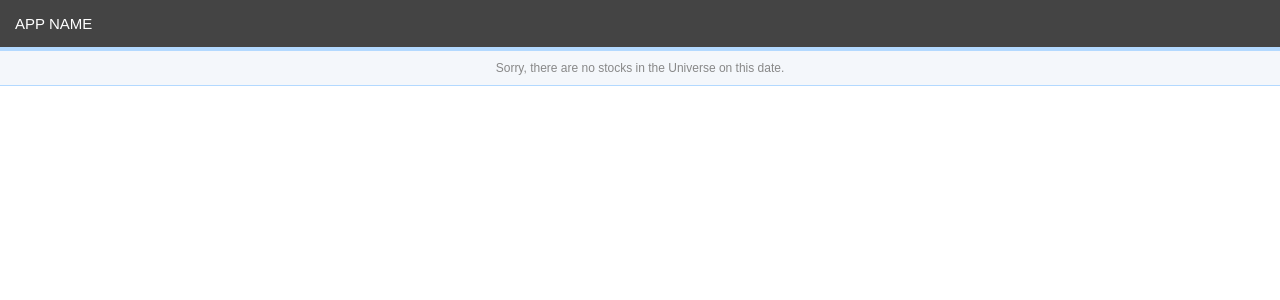
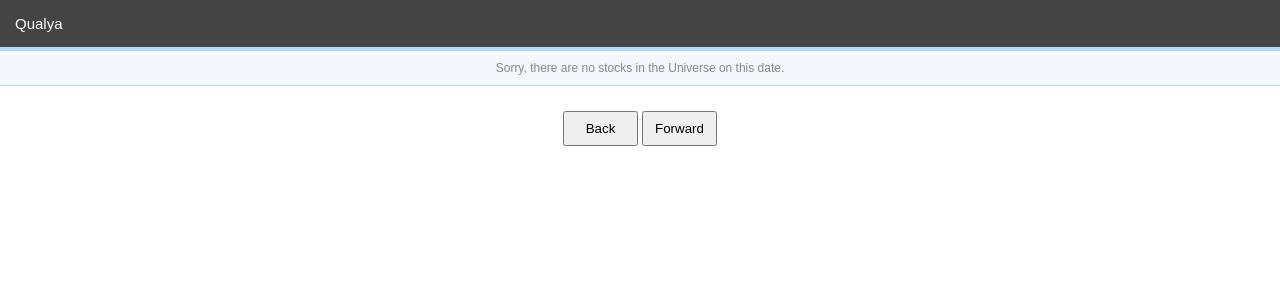
Before and after one commit to mwunder/qualya, a Django app: template twitter_stock/templates/stock_sentiment_universe.html in a window 1280 px wide. Shown: the top 300 px of the page. Run offline with Django 3.2, Linux system fonts and the light colour scheme; the template is opened without the code that fills it: most values are stand-ins (such as "Sample title", 1, 10 or a date in 2020); parts of the project's set-up code (start-up, migrations or seed data) failed here and were passed over.

Commit message:
Date back button

```diff
--- a/sentiment/views.py
+++ b/sentiment/views.py
@@ -37,8 +37,9 @@ def stock_sentiment_universe(request):
 
     # Fetch the statuses from stock_status given the date constraints
     interval     = 1440 if 'w' not in request.GET or not is_num(request.GET['w']) else int(request.GET['w'])
+    increment    = 0 if 'inc' not in request.GET else int(request.GET['inc'])
     current_date = datetime.now()-timedelta(minutes=interval) # datetime.strptime('2016-08-08','%Y-%m-%d') <-- placeholder date
-    end_date     = get_date_from(request.GET,current_date)
+    end_date     = get_date_from(request.GET,current_date)+timedelta(minutes=1440*increment)
     # end_date     = datetime(end_date.year,end_date.month,end_date.day)
     statuses     = Stock_status.objects.filter(created_at__gte=end_date, created_at__lte=end_date+timedelta(minutes=interval))
     prices       = Stock_price.objects.filter(trading_day__gt=end_date-timedelta(minutes=interval+1400), trading_day__lte=end_date)
--- a/sentiment_refs.py
+++ b/sentiment_refs.py
@@ -38,7 +38,7 @@ stopwords = stopwords | set(['could','would','should','may','still','one','via',
     "here's",'get','well','make', 'much','many','getting','going','must','maybe'\
     'see','look','looks','looking','says','let', 'think','need', \
     'maturity','stock','stocks','#stocks','shares','trade','trades',
-    'inc', 'llc','spi', 'institution_name', 't_handle'])
+    'inc', 'llc','spi']) # , 'institution_name', 't_handle'])
 
 days_of_week = ['monday','sunday','tuesday','wednesday','thursday','friday','saturday','tues','weds','thurs']
 months = [ 'oct', 'sep','aug','nov','dec','jan','feb','march','april','jun','june','july','jul',
--- a/twitter_stock/static/css/stock_sentiment_universe.css
+++ b/twitter_stock/static/css/stock_sentiment_universe.css
@@ -26,8 +26,18 @@
   margin: 25px 0 40px 0;
 }
 
+#date-button-form {
+  margin: 25px 0;
+  text-align: center;
+}
+
+.date-button {
+  height: 35px;
+  width: 75px;
+}
+
 #sentiment-bars-container {
-  margin: 50px 0;
+  margin: 25px 0;
 }
 
 .sentiment-bar {
--- a/twitter_stock/static/js/stock_sentiment_universe.js
+++ b/twitter_stock/static/js/stock_sentiment_universe.js
@@ -196,3 +196,8 @@ var toggleHistogram = function() {
 
     if(histCont.display == 'block') { histCont.display = 'none' } else { histCont.display = 'block' }
 }
+
+var addDateAction = function() {
+
+    document.getElementById("date-button-form").action =  "/stock_sentiment_universe/?symbol=All&inc=-1&date=2016-09-09" ;
+}
--- a/twitter_stock/templates/home.html
+++ b/twitter_stock/templates/home.html
@@ -8,7 +8,7 @@
         <link rel="stylesheet" href="{% static 'css/global.css' %}" />
         <link rel="stylesheet" href="{% static 'css/home.css' %}" />
 
-        <title>APP NAME | Home Page</title>
+        <title>Qualya | Home Page</title>
     </head>
 
     <body>
--- a/twitter_stock/templates/stock_sentiment_universe.html
+++ b/twitter_stock/templates/stock_sentiment_universe.html
@@ -8,19 +8,27 @@
     <link rel="stylesheet" href="{% static 'css/global.css' %}" />
     <link rel="stylesheet" href="{% static 'css/stock_sentiment_universe.css' %}" />
 
-    <title>APP NAME | Stock Sentiment | Universe</title>
+    <title>Qualya | Stock Sentiment | Universe</title>
 </head>
 
 <body>
     <div id="load-screen"></div>
 
-    <div id="nav">APP NAME</div>
+    <div id="nav">Qualya</div>
 
     <div id="universe-container"></div>
 
     <div id="histogram-container">
         <div id="histogram" class="ct-chart"></div>
     </div>
+
+    <form id="date-button-form">
+        <button id="date-back-button" class="date-button"
+        onclick="addDateAction()">Back</button>
+
+        <button id="date-forward-button" class="date-button"
+        onclick="">Forward</button>
+    </form>
 
     <div id="sentiment-bars-container"></div>
 
```
Also changed, not shown: twitter_stock/static/js/home.js (line endings or trailing spaces).
